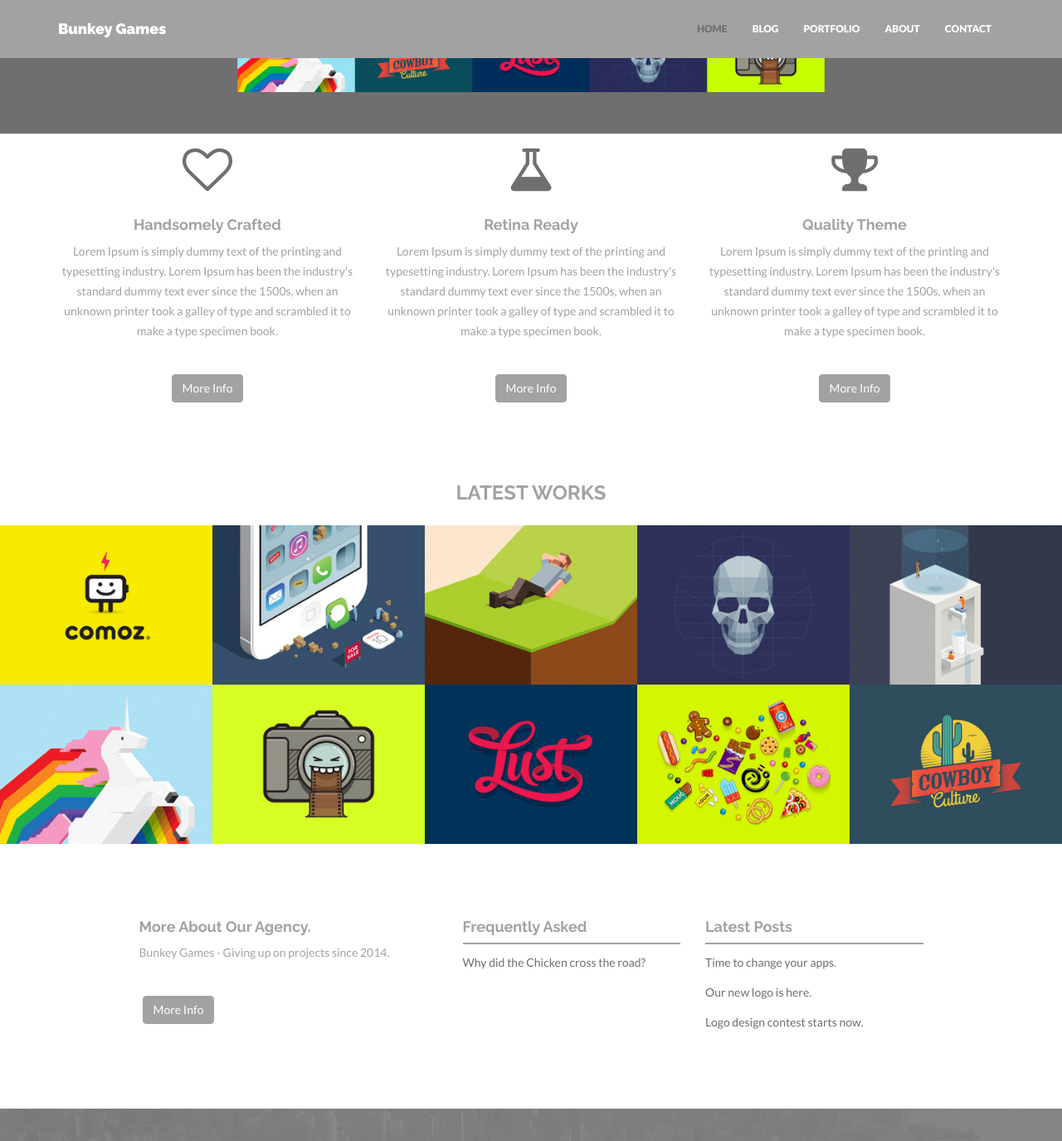
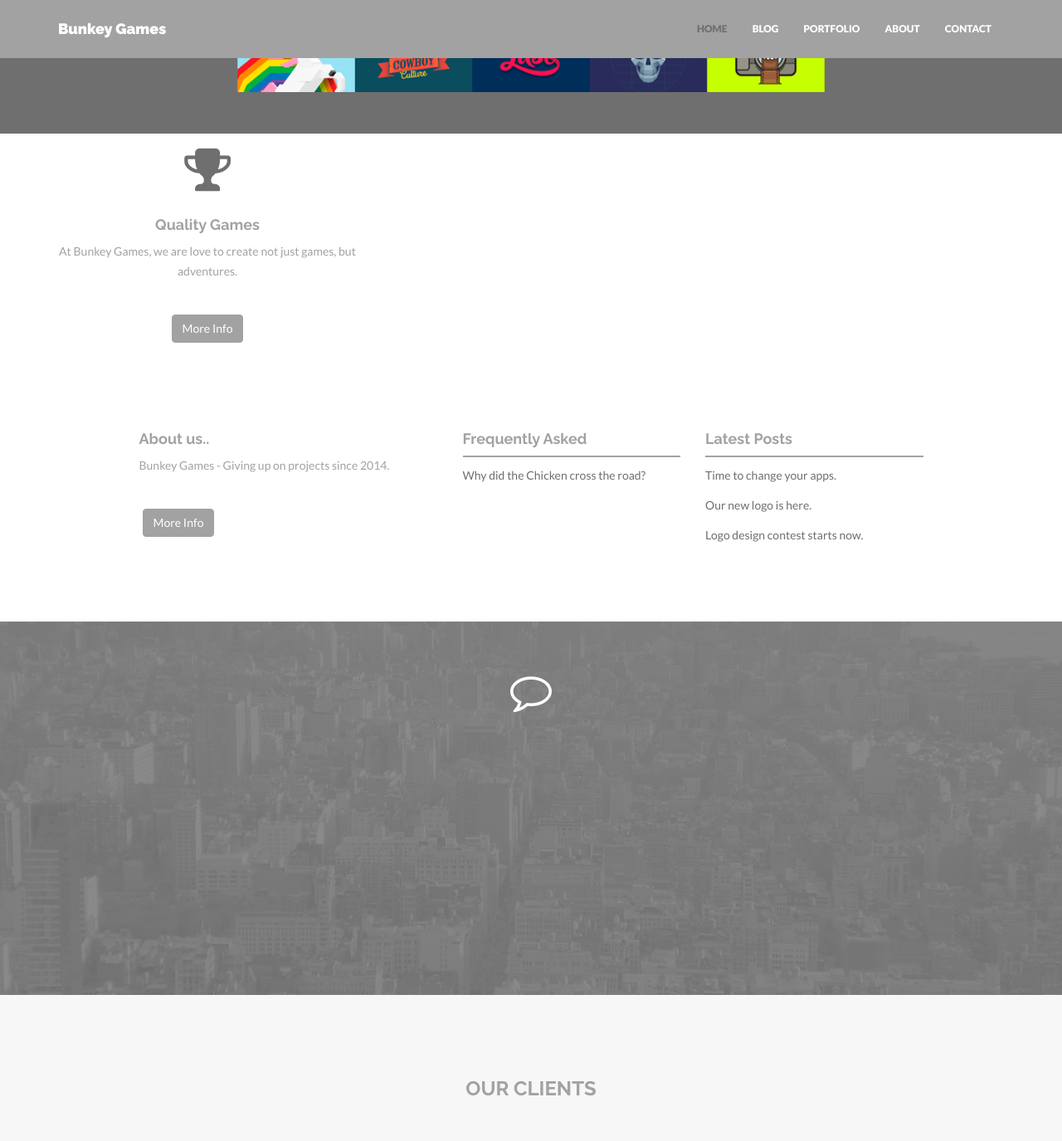
Before and after one commit to BunkeyGames/BunkeyGamesOld.github.io, a Jekyll site: the page built from index.html, in a window 1280 px wide and 1400 px high, scrolled down 701 px. Shown: the top 1375 px of the window at 83% size. Built offline with Jekyll 4.4.1, drawn with Linux system fonts in a browser that asks for light colours; nearby versions of some CDN libraries.

Commit message:
Fixed Home Page

```diff
--- a/index.html
+++ b/index.html
@@ -8,33 +8,19 @@ permalink: /
     <div class="container">
         <div class="row centered">
             <div class="col-md-4">
-                <i class="fa fa-heart-o"></i>
-                <h4>Handsomely Crafted</h4>
-                <p>Lorem Ipsum is simply dummy text of the printing and typesetting industry. Lorem Ipsum has been the industry's standard dummy text ever since the 1500s, when an unknown printer took a galley of type and scrambled it to make a type specimen book.</p>
-                <p><br/><a href="#" class="btn btn-theme">More Info</a></p>
-            </div>
-            <div class="col-md-4">
-                <i class="fa fa-flask"></i>
-                <h4>Retina Ready</h4>
-                <p>Lorem Ipsum is simply dummy text of the printing and typesetting industry. Lorem Ipsum has been the industry's standard dummy text ever since the 1500s, when an unknown printer took a galley of type and scrambled it to make a type specimen book.</p>
-                <p><br/><a href="#" class="btn btn-theme">More Info</a></p>
-            </div>
-            <div class="col-md-4">
                 <i class="fa fa-trophy"></i>
-                <h4>Quality Theme</h4>
-                <p>Lorem Ipsum is simply dummy text of the printing and typesetting industry. Lorem Ipsum has been the industry's standard dummy text ever since the 1500s, when an unknown printer took a galley of type and scrambled it to make a type specimen book.</p>
+                <h4>Quality Games</h4>
+                <p>At Bunkey Games, we are love to create not just games, but adventures.</p>
                 <p><br/><a href="#" class="btn btn-theme">More Info</a></p>
             </div>
         </div>
     </div><! --/container -->
 </div><! --/service -->
 
-{% include portfolio.html title="LATEST WORKS" limit=10 %}
-
 <div class="container mtb">
     <div class="row">
         <div class="col-lg-4 col-lg-offset-1">
-            <h4>More About Our Agency.</h4>
+            <h4>About us..</h4>
             <p>{{ site.about }}</p>
             <p><br/><a href="{{ "/about/" | prepend: site.baseurl }}" class="btn btn-theme">More Info</a></p>
         </div>
```
Also changed, not shown: 5 other files.
